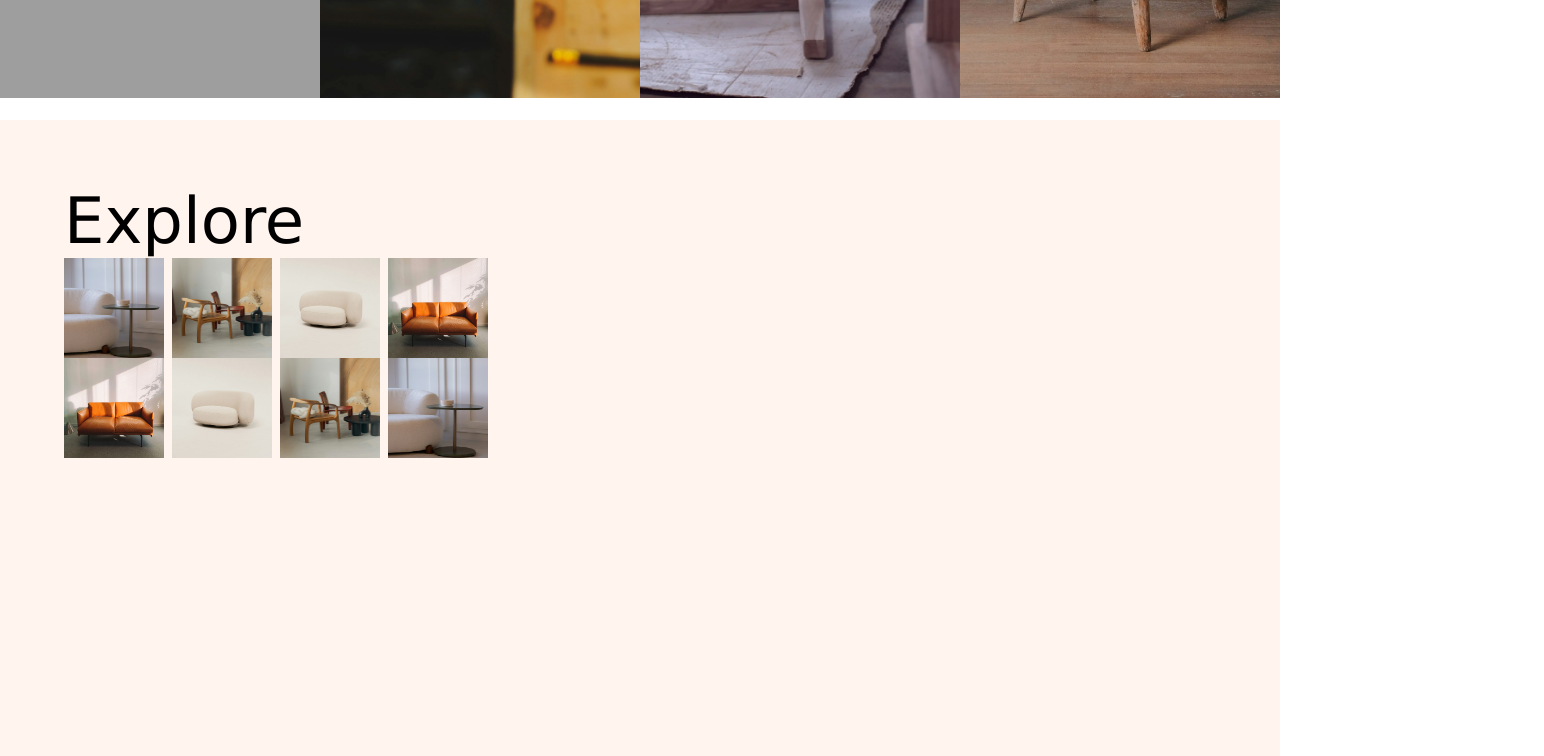
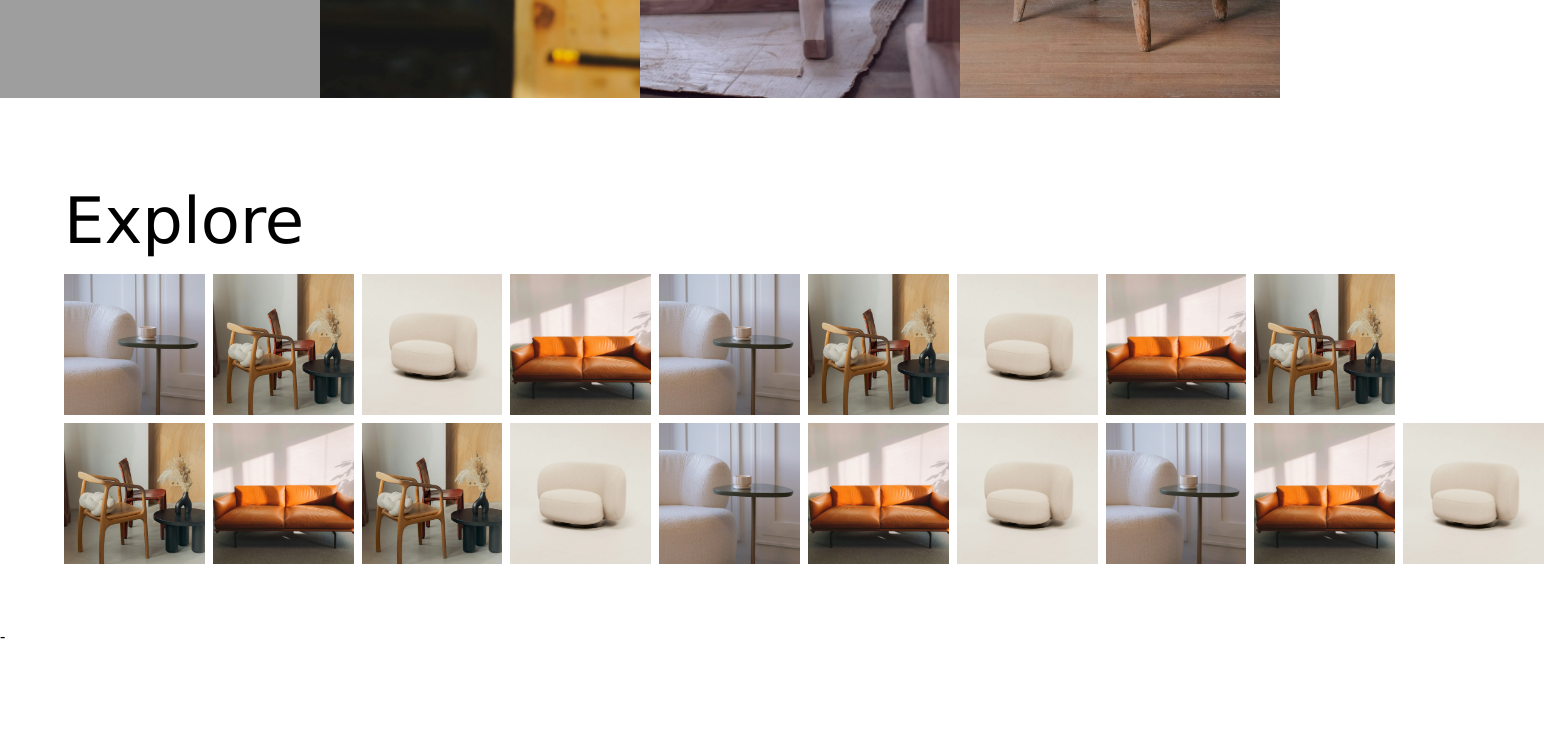
Before and after one commit to haruharu12048/cofyraElm-lp, a plain HTML site: page index.html in a window 1280 px wide. Shown: the part 3080-3836 px from the top of the page, 1544 px wide, since content can reach past the window. After the commit the page ends 3726 px from the top, so only its background shows below. Drawn offline with Linux system fonts and the light colour scheme; grey boxes are pictures that could not be loaded.

Commit message:
feat: 🎸 explore section's arrangemented
✅ Closes: #11

```diff
--- a/index.html
+++ b/index.html
@@ -102,12 +102,23 @@
                 <li class="item"><img src="./images/exploreItems/item-2.webp" alt=""></li>
                 <li class="item"><img src="./images/exploreItems/item-3.webp" alt=""></li>
                 <li class="item"><img src="./images/exploreItems/item-4.webp" alt=""></li>
+                <li class="item"><img src="./images/exploreItems/item-1.webp" alt=""></li>
+                <li class="item"><img src="./images/exploreItems/item-2.webp" alt=""></li>
+                <li class="item"><img src="./images/exploreItems/item-3.webp" alt=""></li>
+                <li class="item"><img src="./images/exploreItems/item-4.webp" alt=""></li>
+                <li class="item"><img src="./images/exploreItems/item-2.webp" alt=""></li>
             </ul>
             <ul class="itemsRow2">
+                <li class="item"><img src="./images/exploreItems/item-2.webp" alt=""></li>
+                <li class="item"><img src="./images/exploreItems/item-4.webp" alt=""></li>
+                <li class="item"><img src="./images/exploreItems/item-2.webp" alt=""></li>
+                <li class="item"><img src="./images/exploreItems/item-3.webp" alt=""></li>
+                <li class="item"><img src="./images/exploreItems/item-1.webp" alt=""></li>
                 <li class="item"><img src="./images/exploreItems/item-4.webp" alt=""></li>
                 <li class="item"><img src="./images/exploreItems/item-3.webp" alt=""></li>
-                <li class="item"><img src="./images/exploreItems/item-2.webp" alt=""></li>
                 <li class="item"><img src="./images/exploreItems/item-1.webp" alt=""></li>
+                <li class="item"><img src="./images/exploreItems/item-4.webp" alt=""></li>
+                <li class="item"><img src="./images/exploreItems/item-3.webp" alt=""></li>
             </ul>
             </div>
         </section>
--- a/style.css
+++ b/style.css
@@ -205,21 +205,28 @@ ul.processSteps {
 .processSteps > li {
     height: auto;
     width: 100%;
-}
-.processSteps > li > img {
-    width: 100%;
-    height: 100%;
 
-    object-fit: cover;
+    > img {
+        width: 100%;
+        height: 100%;
+
+        object-fit: cover;
+    }
 }
 
 #Explore {
-    background-color: seashell;
+    height: auto;
 }
 
 div.exploreContainer {
+    height: 100%;
+    width: 100%;
+
+    padding-top: 1rem;
+
     display: flex;
     flex-direction: column;
+    gap: 0.5rem;
 }
 
 ul.itemsRow1,
@@ -227,14 +234,16 @@ ul.itemsRow2 {
     display: flex;
     flex-direction: row;
     gap: 0.5rem;
-    /*border: 1px solid red;*/
 }
 
 li.item {
-    height: 100px;
-    width: 100px;
+    height: 11vw;
+    width: 11vw;
+    aspect-ratio: 1/1;
+
     > img {
-        height: 100px;
-        width: 100px;
+        height: 100%;
+        width: 100%;
+        object-fit: cover;
     }
 }
```
